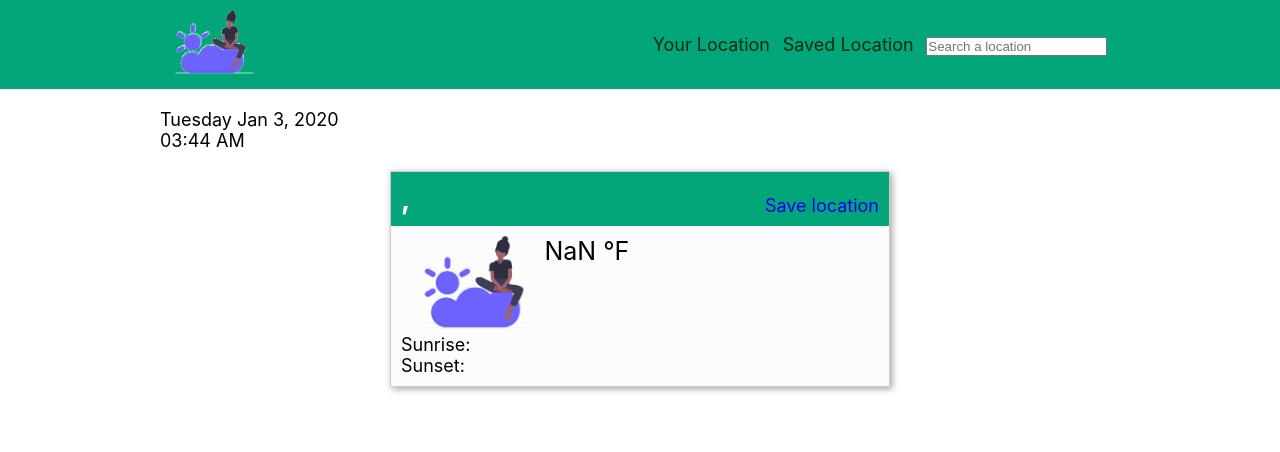
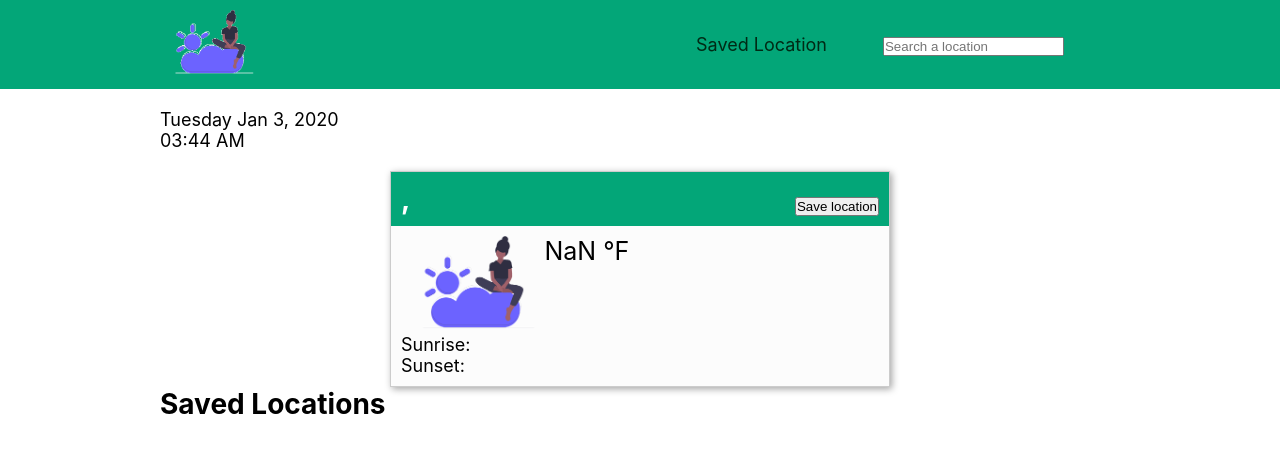
Before and after one commit to Kerri-AnnBates/weather-app, a React (Create React App) app: page / in a window 1280 px wide. Shown: the top 452 px of the page. Built offline with nearby package versions, Linux system fonts and the light colour scheme; no server answers.

Commit message:
set up state for saving locations

```diff
--- a/src/App.js
+++ b/src/App.js
@@ -1,9 +1,9 @@
-import React, {useState, useEffect} from 'react';
+import React, { useState, useEffect } from 'react';
 import './App.css';
 import axios from 'axios';
 import Header from './components/Header';
 import TimeBlock from './components/TimeBlock';
-import { SingleCard } from './components/Cards';
+import { SingleCard } from './components/SingleCard';
 
 function App() {
   const [data, setData] = useState([]);
@@ -13,13 +13,14 @@ function App() {
     state: ''
   });
   const [userInput, setUserInput] = useState('');
+  const [savedLocations, setSavedLocations] = useState([]);
 
   // Get geo location
   useEffect(() => {
     axios.get('https://api.ipdata.co?api-key=4ccc16c61a91167bfa77f15dcd58e3348b29874c454764fc14843b2a')
       .then(res => {
         // console.log("Location: ", res.data);
-        setLocation({ ...location, city: res.data.city, state: res.data.region_code});
+        setLocation({ ...location, city: res.data.city, state: res.data.region_code });
       })
       .catch(err => {
         console.log("Error: ", err);
@@ -36,8 +37,9 @@ function App() {
       })
       .catch(err => {
         console.log("Error: ", err);
+        // alert('Sorry, no results from your search. Please ensure "City, ST" entry.');
       })
-  }, [location]);
+  }, [location, savedLocations]);
 
   // Handle change to sseach form.
   const handleChange = (e) => {
@@ -47,9 +49,16 @@ function App() {
   // Handle submit of search form
   const handleSubmit = (e) => {
     e.preventDefault();
-    setLocation({ ...location, city: userInput.split(', ')[0], state: userInput.split(', ')[1]});
+    setLocation({ ...location, city: userInput.split(', ')[0], state: userInput.split(', ')[1] });
     setUserInput('');
   }
+
+  // Save the location and add to collection of saved locations.
+  const saveLocation = (location) => {
+    setSavedLocations([...savedLocations, location]);
+  }
+
+  console.log("saved location:", savedLocations);
 
   return (
     <div className="App">
@@ -58,11 +67,18 @@ function App() {
         handleSubmit={handleSubmit}
         userInput={userInput}
       />
-        <TimeBlock />
-        <SingleCard
-          data={data}
-          weatherDescription={weatherDescription}
-        />
+      <TimeBlock />
+      <SingleCard
+        data={data}
+        weatherDescription={weatherDescription}
+        saveLocation={saveLocation}
+      />
+      <div className="saved-container" id="saved-location">
+        <div className="container">
+          <h3>Saved Locations</h3>
+
+        </div>
+      </div>
     </div>
   );
 }
--- a/src/components/Header.js
+++ b/src/components/Header.js
@@ -10,11 +10,11 @@ const Header = (props) => {
         <header>
             <div className="container">
                 <div className="flex-container header-wrapper">
-                    <div className="logo"><img src={logo} /></div>
+                    <div className="logo"><img src={logo} alt="weather app" /></div>
                     <nav>
                         <ul className="flex-container">
-                            <li><a href="#">Your Location</a></li>
-                            <li><a href="#">Saved Location</a></li>
+                            {/* <li><a href="#">Your Location</a></li> */}
+                            <li><a href="#saved-locations">Saved Location</a></li>
                             <SearchForm
                                 handleChange={handleChange}
                                 handleSubmit={handleSubmit}
--- a/src/components/Cards.js
+++ b/src/components/SingleCard.js
@@ -1,12 +1,12 @@
 import React from 'react';
-import sunnyImg from '../images/sunlight.png';
-import rainyImg from '../images/rain.png';
-import snow from '../images/snow.png';
 import cloudy from '../images/weather.png';
+// import sunnyImg from '../images/sunlight.png';
+// import rainyImg from '../images/rain.png';
+// import snow from '../images/snow.png';
 
 export const SingleCard = (props) => {
-    const { data, weatherDescription } = props;
-
+    const { data, weatherDescription, saveLocation } = props;
+    // console.log("single card:", data);
     // Convert temp to fahrenheit
     const tempToFahrenheit = (temp) => (temp * 9/5) + 32;
     const tempInFahrenheit = tempToFahrenheit(data.temp);
@@ -16,12 +16,12 @@ export const SingleCard = (props) => {
             <div className="card">
                 <div className="header">
                     <h3>{data.city_name}, {data.state_code}</h3>
-                    <a href="#" className="save">Save location</a>
+                    <button className="save" onClick={() => {saveLocation(data)}}>Save location</button>
                 </div>
                 <div className="body">
                     <div className="temp flex-container">
                         <div className="img-container">
-                            <img src={cloudy} />
+                            <img src={cloudy} alt="cloudy weather" />
                         </div>
                         <div className="main-description">
                             <p className="title-md">{tempInFahrenheit} &#xb0;F</p>
```
